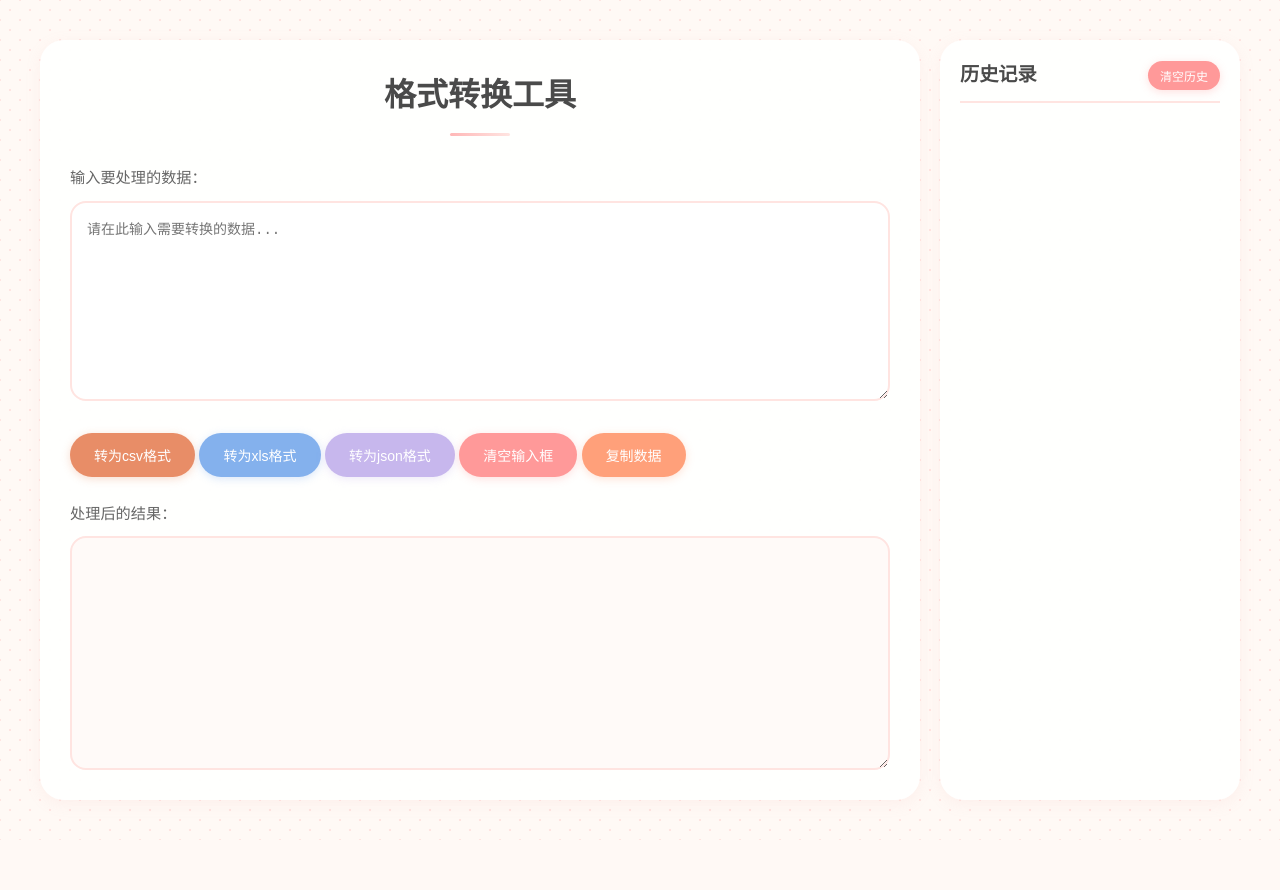
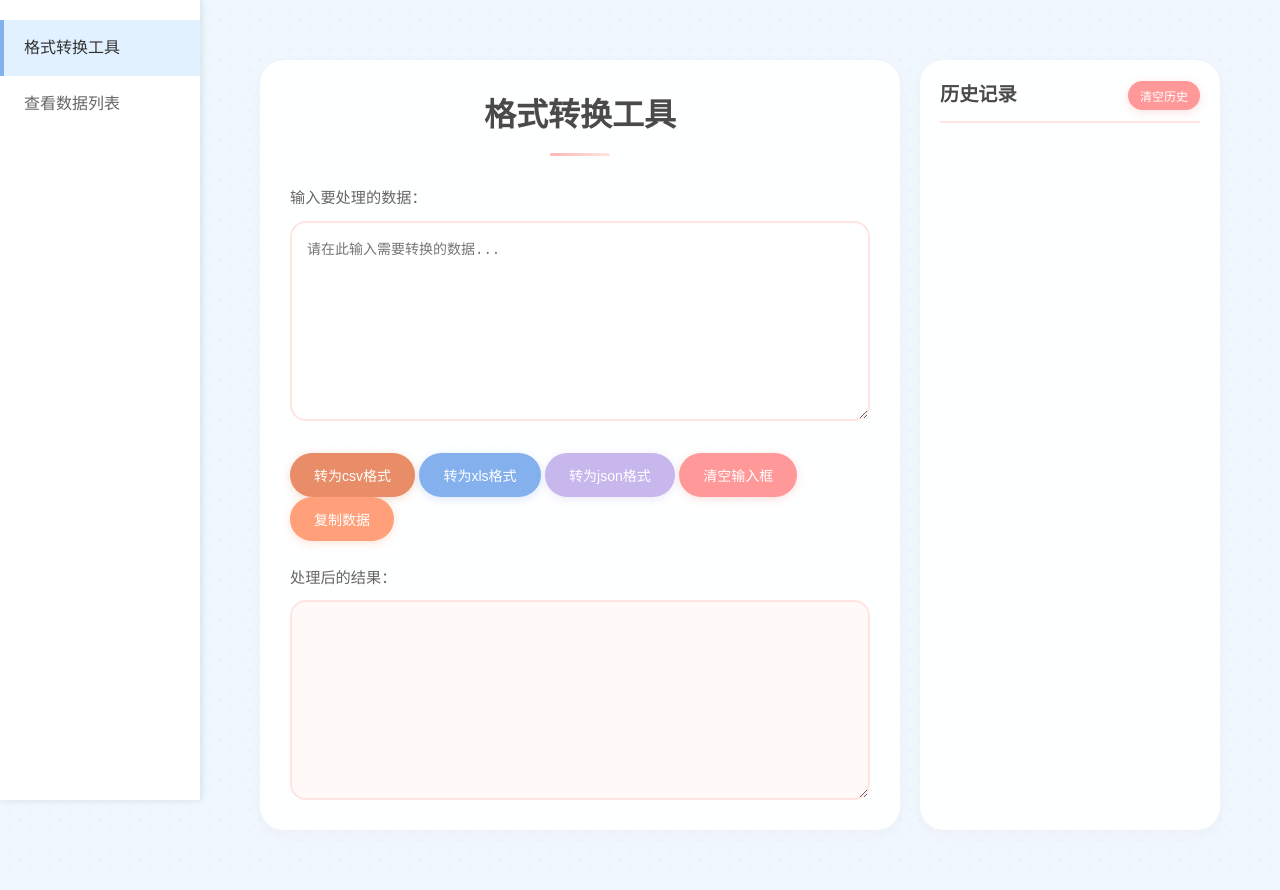
Before and after one commit to 2576998022/JP2json, a plain HTML site: page index.html in a window 1280 px wide. Before the commit the page ends 840 px from the top, so only its background shows below. Drawn offline with Linux system fonts and the light colour scheme.

Commit message:
更改了目录结构，能够模块化管开发发，当开发不同功能时，能能够互不干扰

```diff
--- a/css/style.css
+++ b/css/style.css
@@ -8,11 +8,11 @@ body {
     font-family: "Hiragino Kaku Gothic Pro", "ヒラギノ角ゴ Pro W3", "メイリオ", "Meiryo", "游ゴシック", "Yu Gothic", "游ゴシック体", "YuGothic", sans-serif;
     line-height: 1.6;
     padding: 20px;
-    background-color: #FFF9F5;
+    background-color: #F0F8FF;
     min-height: 100vh;
     background-image:
-        radial-gradient(#FFE4E1 1px, transparent 1px),
-        radial-gradient(#FFE4E1 1px, transparent 1px);
+        radial-gradient(#E1F1FF 1px, transparent 1px),
+        radial-gradient(#E1F1FF 1px, transparent 1px);
     background-size: 20px 20px;
     background-position: 0 0, 10px 10px;
 }
@@ -437,3 +437,57 @@ textarea:focus {
         max-height: 200px;
     }
 }
+
+/* 添加左侧菜单样式 */
+.sidebar {
+    position: fixed;
+    left: 0;
+    top: 0;
+    width: 200px;
+    height: 100vh;
+    background-color: #fff;
+    box-shadow: 2px 0 8px rgba(0,0,0,0.1);
+    padding: 20px 0;
+    z-index: 1000;
+}
+
+.menu-item {
+    padding: 15px 20px;
+    cursor: pointer;
+    transition: all 0.3s ease;
+    border-left: 4px solid transparent;
+    color: #666;
+}
+
+.menu-item:hover {
+    background-color: #f5f5f5;
+    color: #333;
+}
+
+.menu-item.active {
+    background-color: #E1F1FF;
+    border-left-color: #84B1ED;
+    color: #333;
+}
+
+.menu-text {
+    font-size: 16px;
+    font-weight: 500;
+}
+
+/* 调整主内容区域 */
+.main-content {
+    margin-left: 200px;
+    padding: 20px;
+}
+
+/* 隐藏非活动页面 */
+.hidden {
+    display: none;
+}
+
+/* 修改page-container样式以适应新布局 */
+.page-container {
+    max-width: calc(100vw - 240px);
+    margin: 0 auto;
+}
--- a/index.html
+++ b/index.html
@@ -7,7 +7,21 @@
     <link rel="stylesheet" href="css/style.css">
 </head>
 <body>
-    <div class="page-container">
+    <!-- 添加左侧菜单 -->
+    <div class="sidebar">
+        <div class="menu-item active" data-page="format-tool">
+            <span class="menu-text">格式转换工具</span>
+        </div>
+        <div class="menu-item" data-page="data-list">
+            <span class="menu-text">查看数据列表</span>
+        </div>
+    </div>
+
+    <!-- 主内容区域 -->
+    <div class="main-content">
+        <!-- 原有的page-container内容 -->
+        <div class="page-container" id="format-tool">
+            <!-- 原有的container内容 -->
             <div class="container">
                 <h1>格式转换工具</h1>
 
@@ -29,7 +43,6 @@
                     <textarea id="outputData" readonly></textarea>
                 </div>
             </div>
-
             <div class="history-container">
                 <div class="history-header">
                     <h2>历史记录</h2>
@@ -40,6 +53,15 @@
                 </div>
             </div>
         </div>
+
+        <!-- 新增数据列表页面 -->
+        <div class="page-container hidden" id="data-list">
+            <div class="container">
+                <h1>数据列表</h1>
+                <!-- 数据列表的内容将在这里 -->
+            </div>
+        </div>
+    </div>
     <script src="https://cdnjs.cloudflare.com/ajax/libs/FileSaver.js/2.0.5/FileSaver.min.js"></script>
     <script src="js/main.js"></script>
 </body>
--- a/js/main.js
+++ b/js/main.js
@@ -238,3 +238,22 @@ function showToast(message) {
         }, 300);
     }, 3000);
 }
+
+// 添加菜单切换功能
+document.addEventListener('DOMContentLoaded', () => {
+    const menuItems = document.querySelectorAll('.menu-item');
+    const pages = document.querySelectorAll('.page-container');
+
+    menuItems.forEach(item => {
+        item.addEventListener('click', () => {
+            // 移除所有活动状态
+            menuItems.forEach(mi => mi.classList.remove('active'));
+            pages.forEach(page => page.classList.add('hidden'));
+
+            // 添加当前项的活动状态
+            item.classList.add('active');
+            const targetPage = document.getElementById(item.dataset.page);
+            targetPage.classList.remove('hidden');
+        });
+    });
+});
```
Lines whose indentation alone changed are shown as unchanged.
